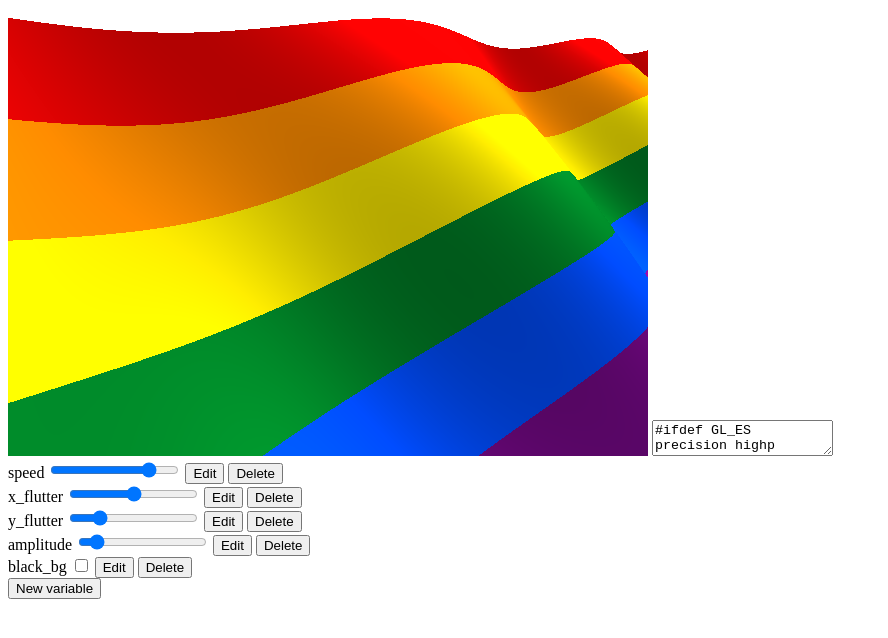
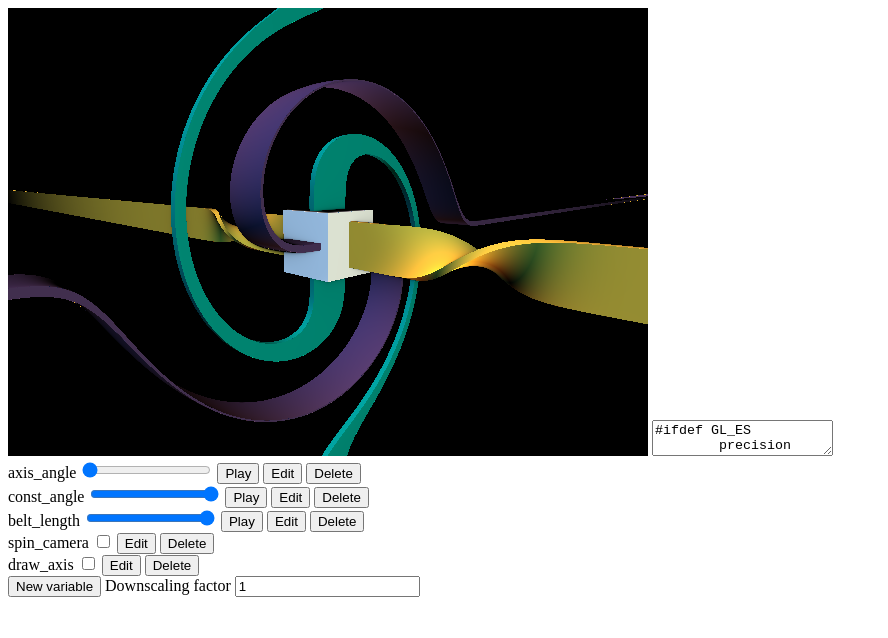
Before and after one commit to andrew-t/glgebra, a plain HTML site: page index.html in a window 1280 px wide. Shown: the whole page, without its empty margins (0-888 px from the left). Drawn offline with Linux system fonts and the light colour scheme; animation ran at ten frames a second.

Commit message:
Downscaling + belt trick shader default

```diff
--- a/default-shader.js
+++ b/default-shader.js
@@ -1,103 +1,144 @@
-export const variables = [
-	{
-		name: 'speed', type: 'number', value: 160,
-		minimum: 0, maximum: 200,
-		animation: 'none'
-	}, {
-		name: 'x_flutter', type: 'number', value: 50,
-		minimum: 0, maximum: 100,
-		animation: 'none'
-	}, {
-		name: 'y_flutter', type: 'number', value: 20,
-		minimum: 0, maximum: 100,
-		animation: 'none'
-	}, {
-		name: 'amplitude', type: 'number', value: 10,
-		minimum: 0, maximum: 100,
-		animation: 'none'
-	}, {
-		name: 'black_bg', type: 'checkbox', value: false
-	}
-];
+export const glsl = `#ifdef GL_ES
+	precision highp float;
+#endif
 
-export const glsl = `#ifdef GL_ES
-precision highp float;
-#endif
+#define MAXITERS 800.0
+#define LENFACTOR .2
+#define NDELTA 0.001
 
 // built-ins
 uniform vec2 u_resolution;
-uniform float u_time;
+// variables
+uniform float axis_angle;
+uniform float const_angle;
+uniform float belt_length;
+uniform bool spin_camera;
+uniform bool draw_axis;
 
-// glgebra variables
-uniform float speed;
-uniform float x_flutter;
-uniform float y_flutter;
-uniform float amplitude;
-uniform bool black_bg;
+#define NDELTAX vec3(NDELTA, 0., 0.)
+#define NDELTAY vec3(0., NDELTA, 0.)
+#define NDELTAZ vec3(0., 0., NDELTA)
 
-float sdf(vec3 ray) {
-	return ray.y + 0.5
-		+ sin(ray.z * x_flutter * 0.1 + u_time * (1.0 - speed * 0.01))
-			* cos(ray.x * y_flutter * 0.1)
-			* amplitude * 0.01;
+float box(vec3 p, vec3 centre, vec3 dims) {
+	vec3 d = abs(p - centre) - dims;
+	return max(d.x, max(d.y, d.z));
 }
 
-mat2 rotate(float theta) {
-	float s = sin(theta), c = cos(theta);
+const vec3 rDir = normalize(vec3(-3.0, 4.0, -2.0)), rCol = vec3(1.0, 0.6, 0.4),
+	bDir = normalize(vec3(2.0, 3.0, -4.0)), bCol = vec3(0.3, 0.7, 1.0),
+	gDir = normalize(vec3(4.0, -3.0, 0.0)), gCol = vec3(0.7, 1.0, 0.8);
+
+// from http://www.neilmendoza.com/glsl-rotation-about-an-arbitrary-axis/
+mat3 rotationMatrix(vec3 axis, float angle)
+{
+	// axis = normalize(axis);
+	float s = sin(angle);
+	float c = cos(angle);
+	float oc = 1.0 - c;
+
+	return mat3(oc * axis.x * axis.x + c,           oc * axis.x * axis.y - axis.z * s,  oc * axis.z * axis.x + axis.y * s, // 0.0,
+				oc * axis.x * axis.y + axis.z * s,  oc * axis.y * axis.y + c,           oc * axis.y * axis.z - axis.x * s, // 0.0,
+				oc * axis.z * axis.x - axis.y * s,  oc * axis.y * axis.z + axis.x * s,  oc * axis.z * axis.z + c);          // 0.0,
+			   // 0.0,                                0.0,                                0.0,                                1.0);
+}
+
+const float pi = 3.1415926536;
+
+mat2 rot(float t) {
+	float s = sin(t), c = cos(t);
 	return mat2(c, s, -s, c);
 }
 
-const vec2 epsilon = vec2(0.01, 0.0);
-vec3 normal(vec3 ray) {
+vec3 axis() {
+	return vec3(
+		cos(axis_angle * pi * 4. / 1000.),
+		0.,
+		sin(axis_angle * pi * 4. / 1000.));
+}
+
+vec3 rotSpace(vec3 p) {
+	// rotate space!!!
+	float angle = pi * pow(smoothstep(100., 2., dot(p, p)), 5.)
+		* const_angle / 1000.;
+	if (angle <= 0.) return p;
+	return p * rotationMatrix(axis(), angle);
+}
+
+float scene(vec3 p) {
+	p = rotSpace(p);
+
+	float l = belt_length / 30.;
+	l = 1. + max(0., min(pow(l, 2.), 1000.));
+	float d = min(box(p, vec3(0.), vec3(0.7, 0.1, l)),
+			  min(box(p, vec3(0.), vec3(0.1, l, 0.7)),
+			  min(box(p, vec3(0.), vec3(l, 0.7, 0.1)),
+				  box(p, vec3(0.), vec3(1.))
+			  )));
+	if (draw_axis) {
+		vec3 a = axis();
+		d = min(d, length(cross(p, a)) - 0.1);
+	}
+	return d;
+}
+
+vec3 sceneNormal(vec3 p) {
 	return normalize(vec3(
-		sdf(ray + epsilon.xyy) - sdf(ray - epsilon.xyy),
-		sdf(ray + epsilon.yxy) - sdf(ray - epsilon.yxy),
-		sdf(ray + epsilon.yyx) - sdf(ray - epsilon.yyx)
+		scene(p + NDELTAX) - scene(p - NDELTAX),
+		scene(p + NDELTAY) - scene(p - NDELTAY),
+		scene(p + NDELTAZ) - scene(p - NDELTAZ)
 	));
 }
 
-const vec3 light = normalize(vec3(-0.6, 0.8, 0.2));
 
-vec3 bg = black_bg
-	? vec3(-1000.0) // black whatever the lights do
-	: vec3(1000.0); // white whatever the lights do
+void main()
+{
+	vec2 uv = (gl_FragCoord.xy - u_resolution.xy * 0.5) / u_resolution.y;
+	vec3 ray = normalize(vec3(uv, 1.));
+	ray.yz *= rot(-0.12);
+	ray.xz *= rot(-0.7853981634);
+	vec3 cam = vec3(10., 2., -10.);
+	if (spin_camera) {
+		cam.xz *= rot(pi * 0.75 - axis_angle * pi * 4. / 1000.);
+		ray.xz *= rot(pi * 0.75 - axis_angle * pi * 4. / 1000.);
+	}
 
-void main() {
-	vec2 uv = (gl_FragCoord.xy - u_resolution * 0.5) / u_resolution.y;
-	vec3 ray = normalize(vec3(uv, 1.0));
-	vec3 cam = vec3(0.0);
-	ray.yz *= rotate(-1.0); // made up number
-	ray.xy *= rotate(-0.5); // radians, about 30º
-	ray.xz *= rotate(-1.0); // made up number
+	vec3 pos = cam;
+	float iters = 0.;
+	for (float i = 0.; i < MAXITERS; ++i) {
+		float dist = scene(pos);
+		if (dist < 0.001) { iters = i; break; }
+		pos += ray * dist * LENFACTOR;
+	}
 
-	for (int i = 0; i < 100; ++i)
-		cam += ray * sdf(cam) * 0.9;
+	vec3 col = vec3(1.);
+	vec3 p2 = rotSpace(pos);
+	if (abs(p2.x) > 1.001) col = vec3(1., .757, .224);
+	else if (abs(p2.y) > 1.001) col = vec3(0., .576, .5255);
+	else if (abs(p2.z) > 1.001) col = vec3(.2902, .204, .365);
+	gl_FragColor = vec4(col * (
+		rCol * abs(dot(rDir, sceneNormal(pos))) +
+		gCol * pow(dot(gDir, sceneNormal(pos)), 5.) +
+		bCol * abs(dot(bDir, sceneNormal(pos)))
+	) * (1.0 - pow(iters / 300., 2.)), 1.0);
+}
+`;
 
-	// gl_FragColor = vec4(fract(cam * 3.0), 1.0); return;
-
-	vec3 n = normal(cam);
-	// gl_FragColor = vec4(n * 0.5 + 0.5, 1.0); return;
-	float l = dot(n, light);
-	l += pow(l, 5.0);
-
-	vec3 col = bg;
-	float pos = (cam.x + 0.6);
-	if (pos < 0.0)
-		col = bg;
-	else if (pos < 0.16666)
-		col = vec3(0.89, 0.01, 0.01);
-	else if (pos < 0.33333)
-		col = vec3(1.0, 0.55, 0.0);
-	else if (pos < 0.5)
-		col = vec3(1.0, 0.93, 0.0);
-	else if (pos < 0.66666)
-		col = vec3(0.0, .5, 0.15);
-	else if (pos < 0.83333)
-		col = vec3(0.0, 0.3, 1.0);
-	else if (pos < 1.0)
-		col = vec3(0.46, 0.03, 0.53);
-
-	gl_FragColor = vec4(col * l, 1.0);
-}
-
-`;
+export const variables = [
+	{
+		name: 'axis_angle', type: 'number', value: 0,
+		minimum: 0, maximum: 1000,
+		animation: 'loop', period: 10
+	}, {
+		name: 'const_angle', type: 'number', value: 1000,
+		minimum: 0, maximum: 1000,
+		animation: 'once', period: 1
+	}, {
+		name: 'belt_length', type: 'number', value: 1000,
+		minimum: 0, maximum: 1000,
+		animation: 'once', period: 20
+	}, {
+		name: 'spin_camera', type: 'checkbox', value: false
+	}, {
+		name: 'draw_axis', type: 'checkbox', value: false
+	}
+];
--- a/index.html
+++ b/index.html
@@ -16,6 +16,10 @@
 	<div id="error"></div>
 	<div id="variables"></div>
 	<button id="new-variable">New variable</button>
+	<label>
+		Downscaling factor
+		<input type="number" value="1" min="1" id="downscaling">
+	</label>
 	<div id="variable-editor" class="hidden popup">
 		<label>
 			Name
--- a/init.js
+++ b/init.js
@@ -35,6 +35,9 @@ document.addEventListener('DOMContentLoaded', e => {
 		glslCanvas.pause();
 	});
 	onClick('render', () => forceRender());
+
+	document.getElementById('downscaling')
+		.addEventListener('change', recompile);
 
 	onClick('new-variable', () => openVariableEditor());
 	onClick('variables', e => {
--- a/util.js
+++ b/util.js
@@ -3,9 +3,10 @@ export function onClick(id, cb) {
 }
 
 export function recompile() {
-	const canvas = document.getElementById('shader');
-	canvas.width = canvas.clientWidth * devicePixelRatio;
-	canvas.height = canvas.clientHeight * devicePixelRatio;
+	const canvas = document.getElementById('shader'),
+		downscaling = parseFloat(document.getElementById('downscaling').value) || 1;
+	canvas.width = canvas.clientWidth * devicePixelRatio / downscaling;
+	canvas.height = canvas.clientHeight * devicePixelRatio / downscaling;
 	document.getElementById('error').innerHTML = '';
 	setTimeout(() => {
 		console.log(`Recompiling shader`);
```
